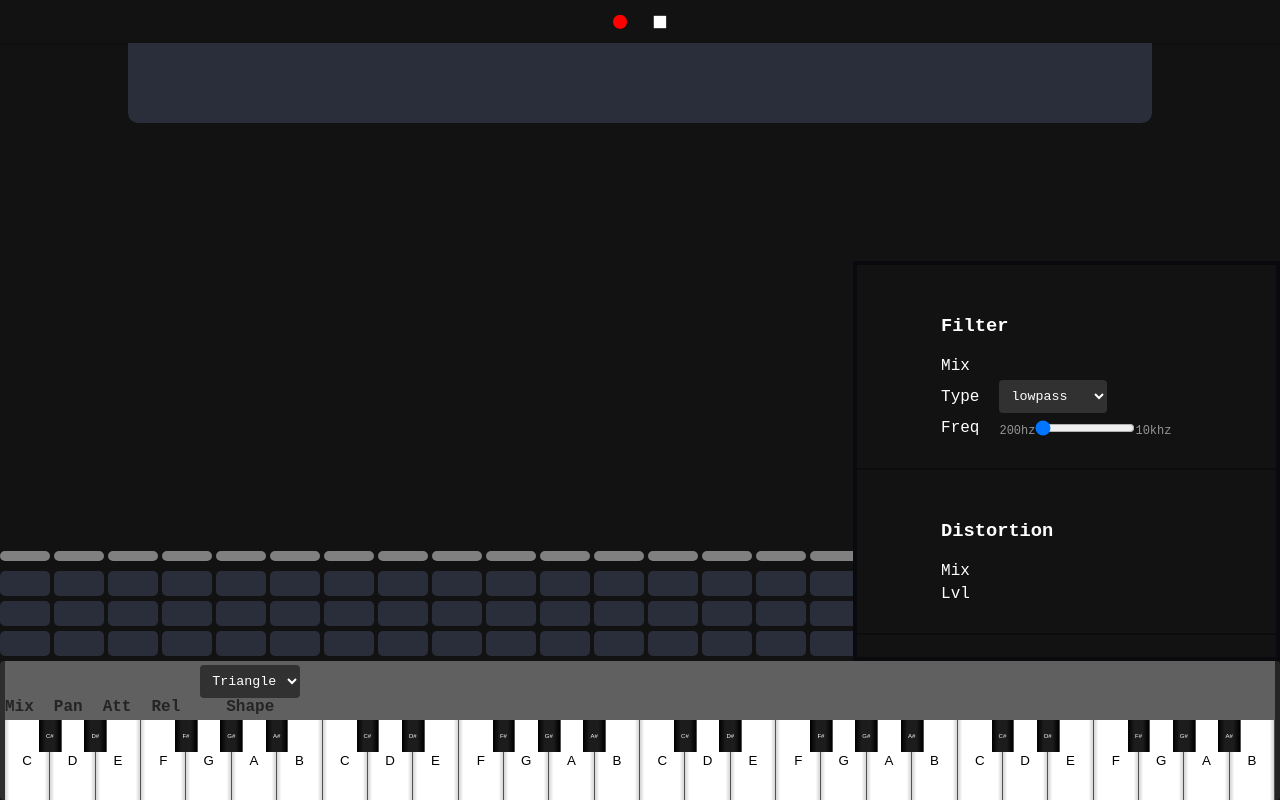
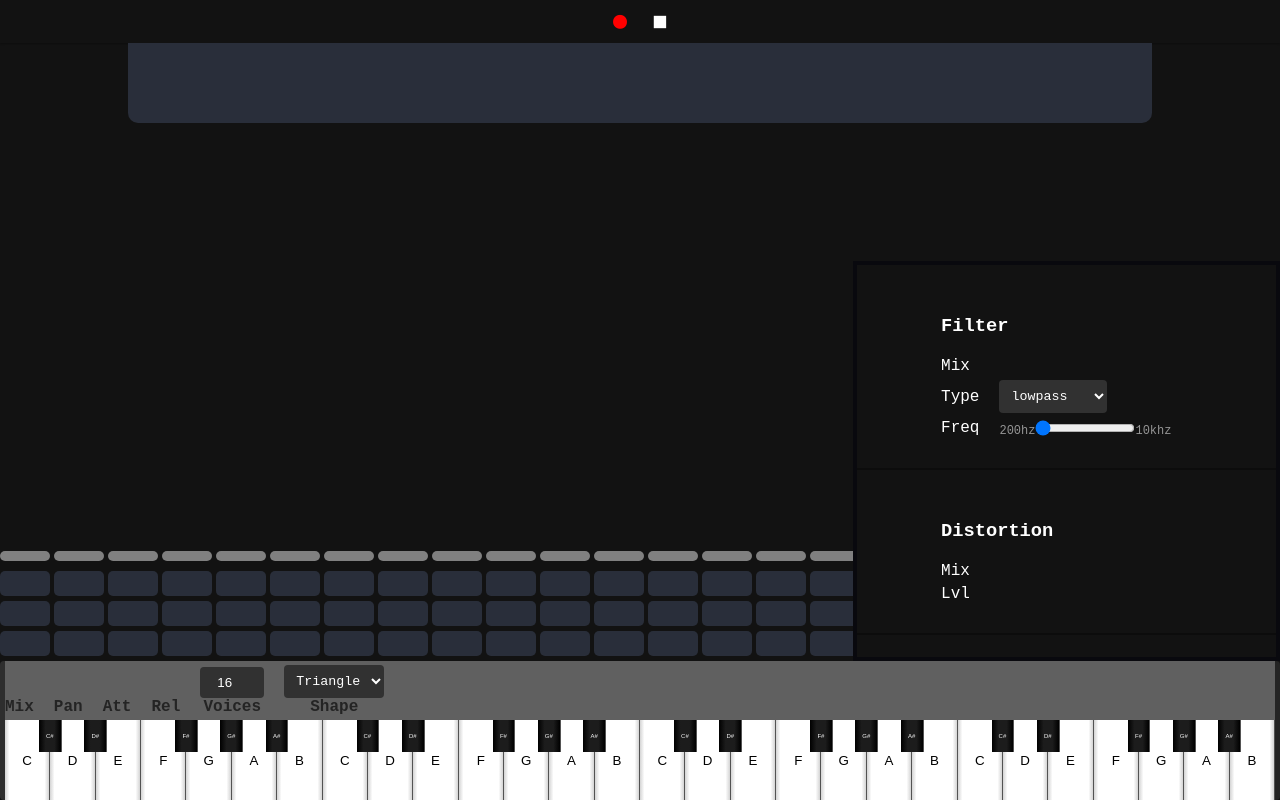
Before and after one commit to tobiastenhunen/web-daw, a website: page index.html in a window 1280 px wide. Drawn offline with Linux system fonts and the light colour scheme; a script that the page names is missing.

Commit message:
Add 'voices' input

```diff
--- a/index.html
+++ b/index.html
@@ -165,6 +165,10 @@
                         <label for="release-knob">Rel</label>
                     </div>
                     <div class="synth-setting">
+                        <input id="voices-input" min="1" max="64" value="16" type="number" name="voices">
+                        <label for="release-knob">Voices</label>
+                    </div>
+                    <div class="synth-setting">
                         <select id="shape-select" name="shape">
                             <option value="triangle">Triangle</option>
                             <option value="sine">Sine</option>
--- a/src/main.js
+++ b/src/main.js
@@ -13,6 +13,7 @@ const panKnob = document.getElementById("pan-knob")
 const mixKnob = document.getElementById("mix-knob")
 const attackKnob = document.getElementById("attack-knob")
 const releaseKnob = document.getElementById("release-knob")
+const voicesInput = document.getElementById("voices-input")
 
 
 function init() {
@@ -32,6 +33,7 @@ function initButtons() {
   mixKnob.addEventListener("change", () => {Piano.setVolume(mixKnob.value)})
   attackKnob.addEventListener("change", () => {Piano.setAttack(attackKnob.value)})
   releaseKnob.addEventListener("change", () => {Piano.setRelease(releaseKnob.value)})
+  voicesInput.addEventListener("change", () => {Piano.setVoices(voicesInput.value)})
 }
 
 function togglePause() {
--- a/src/piano_roll.js
+++ b/src/piano_roll.js
@@ -72,6 +72,10 @@ export function setRelease(seconds) {
     pianoSynth.set({envelope: {release: seconds}})
 }
 
+export function setVoices(amount) {
+    pianoSynth.maxPolyphony = amount
+}
+
 function pointerNotePlay(note) {
     pianoSynth.triggerAttack(note)
     pointerNote = note
--- a/src/styles/piano.css
+++ b/src/styles/piano.css
@@ -23,6 +23,11 @@
     flex-direction: column;
     align-items: center;
     justify-content: flex-end;
+}
+
+#voices-input {
+    color: white;
+    text-align: center;
 }
 
 #keys {
--- a/src/styles/style.css
+++ b/src/styles/style.css
@@ -12,6 +12,7 @@
     --scrollbar-fg: #cccccc;
     --visualizer-fg: var(--fg-primary);
     --sequencer-active-bg: #74c767;
+    --input-bg: rgb(49, 49, 49);
 }
 
 * {
@@ -43,12 +44,17 @@ button {
 }
 
 
-select {
+select, input[type="number"] {
     color: white;
-    background-color: rgb(49, 49, 49);
+    background-color: var(--input-bg);
     border-radius: 4px;
     border: none;
     padding: 8px;
+}
+
+select:focus, input[type="number"]:focus {
+    border: none;
+    outline: none;
 }
 
 .mid-container {
```
